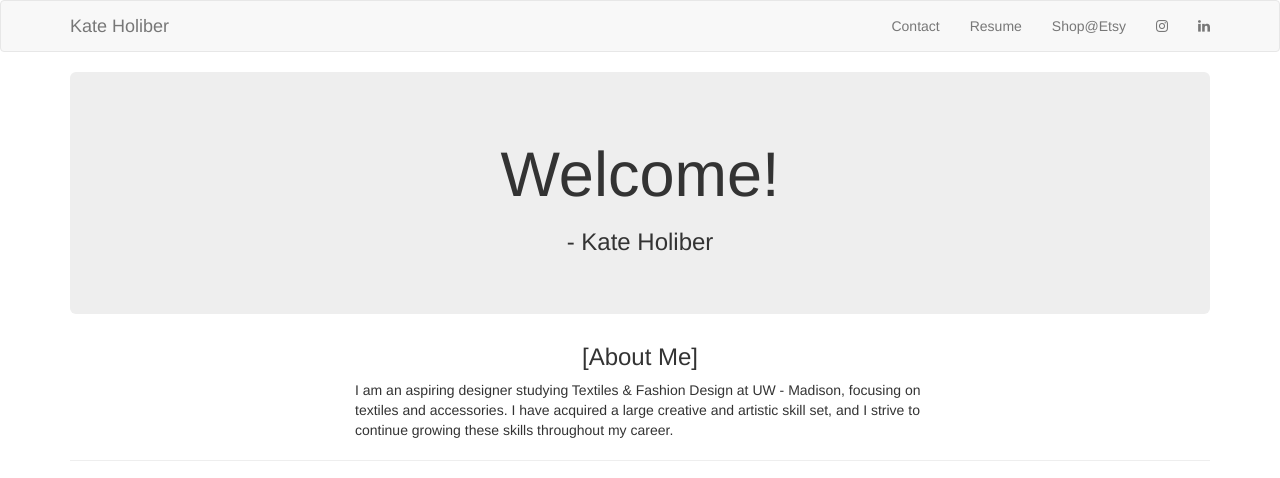
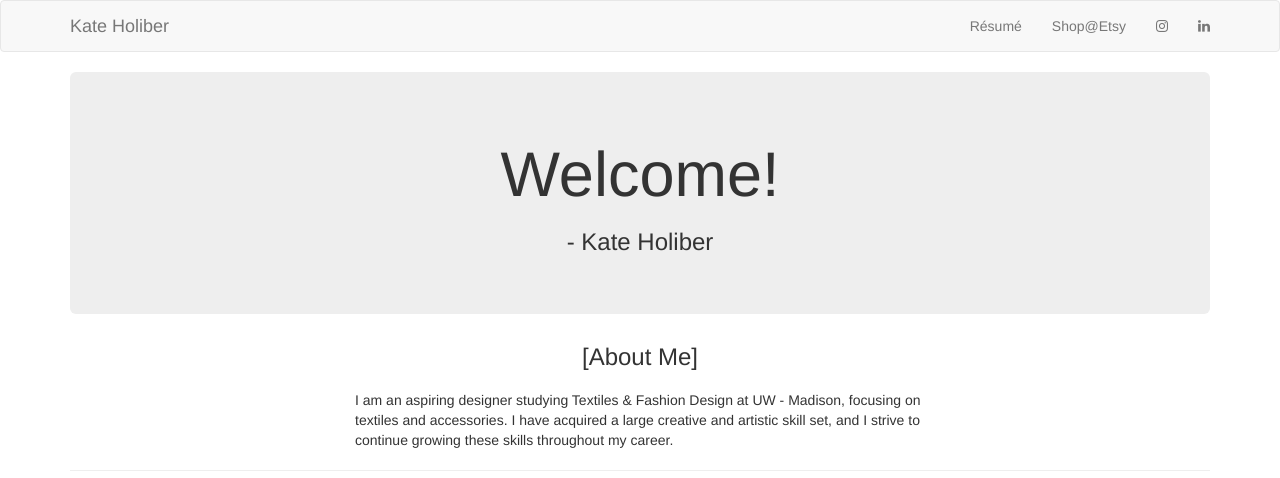
Before and after one commit to arjunmsequeira/arjunmsequeira.github.io, a plain HTML site: page index.html in a window 1280 px wide. Shown: the top 478 px of the page. Drawn offline with nearby package versions, Linux system fonts and the light colour scheme.

Commit message:
Update index.html

```diff
--- a/index.html
+++ b/index.html
@@ -25,6 +25,11 @@
         .gallery {
         display: flex;
         flex-wrap: wrap;
+        margin-top: 20px;
+        }
+
+        #aboutme {
+        margin-top: 20px;
         }
 
 
@@ -42,8 +47,7 @@
             </div>
         </ul>
         <ul class="nav navbar-nav navbar-right">
-            <li><a href="#">Contact</a></li>
-            <li><a href="arjunmsequeira.github.io/Kate Holiber Resume.pdf">Resume</a></li>
+            <li><a href="arjunmsequeira.github.io/Kate Holiber Resume.pdf">Résumé</a></li>
             <li><a href="#">Shop@Etsy</a></li>
             <li><a href="https://www.instagram.com/kate.holiber/"><i class="fa fa-instagram"></i></a></li>
             <li><a href="https://www.linkedin.com/in/kate-holiber-b40946151/"><i class="fa fa-linkedin"></i></a></li>
@@ -58,7 +62,7 @@
         </div>
         <div class="smallbox">
             <h3 class="cent">[About Me]</h3>
-            I am an aspiring designer studying Textiles & Fashion Design at UW - Madison, focusing on textiles and accessories. I have acquired a large creative and artistic skill set, and I strive to continue growing these skills throughout my career.
+            <div id="aboutme">I am an aspiring designer studying Textiles & Fashion Design at UW - Madison, focusing on textiles and accessories. I have acquired a large creative and artistic skill set, and I strive to continue growing these skills throughout my career.</div>
         </div>
         <hr>
 
```
